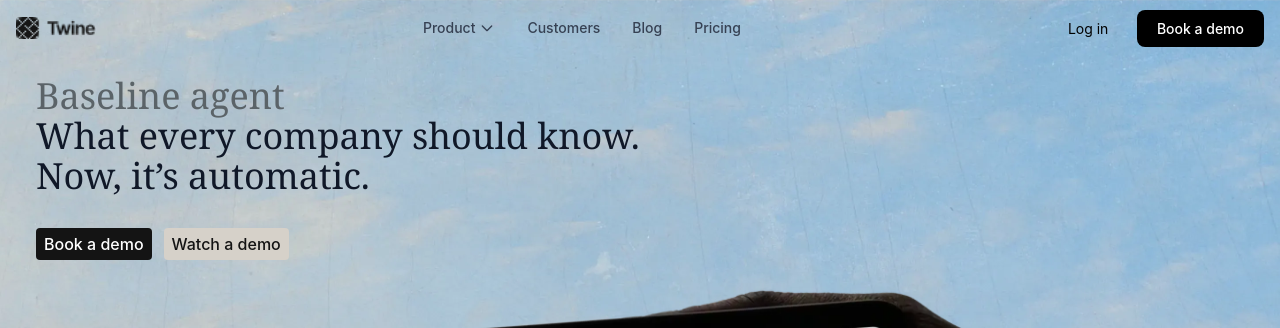
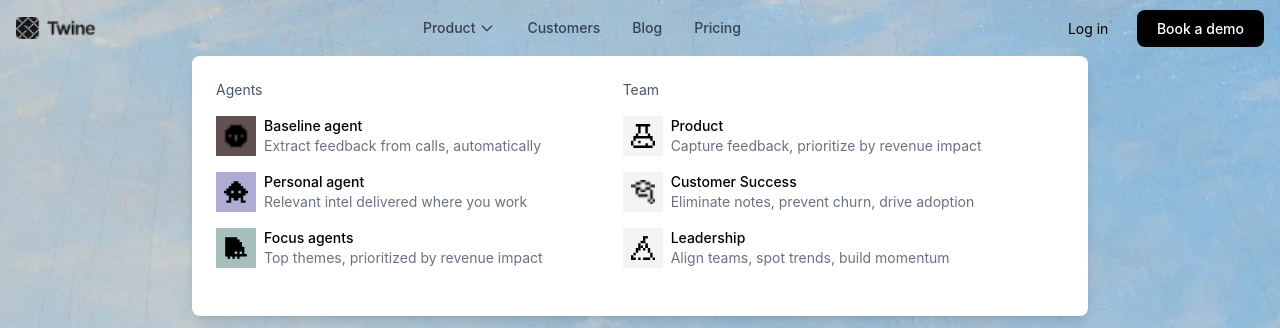
Before and after one commit to Oriyemi/twine-app, a website built with Vite: page product.html in a window 1280 px wide. Shown: the top 328 px of the page. Built offline with nearby package versions, Linux system fonts and the light colour scheme.

Commit message:
fix: update product div class for responsive layout

```diff
--- a/product.html
+++ b/product.html
@@ -99,7 +99,7 @@
       <!-- product -->
       <div
         id="navigatorcontent"
-        class="hidden flex gap-20 bg-white p-6 rounded-lg shadow-lg max-w-4xl mx-auto"
+        class="hidden md:flex gap-20 bg-white p-6 rounded-lg shadow-lg max-w-4xl mx-auto"
       >
         <!-- Agents Section -->
         <div class="mb-6">
```
